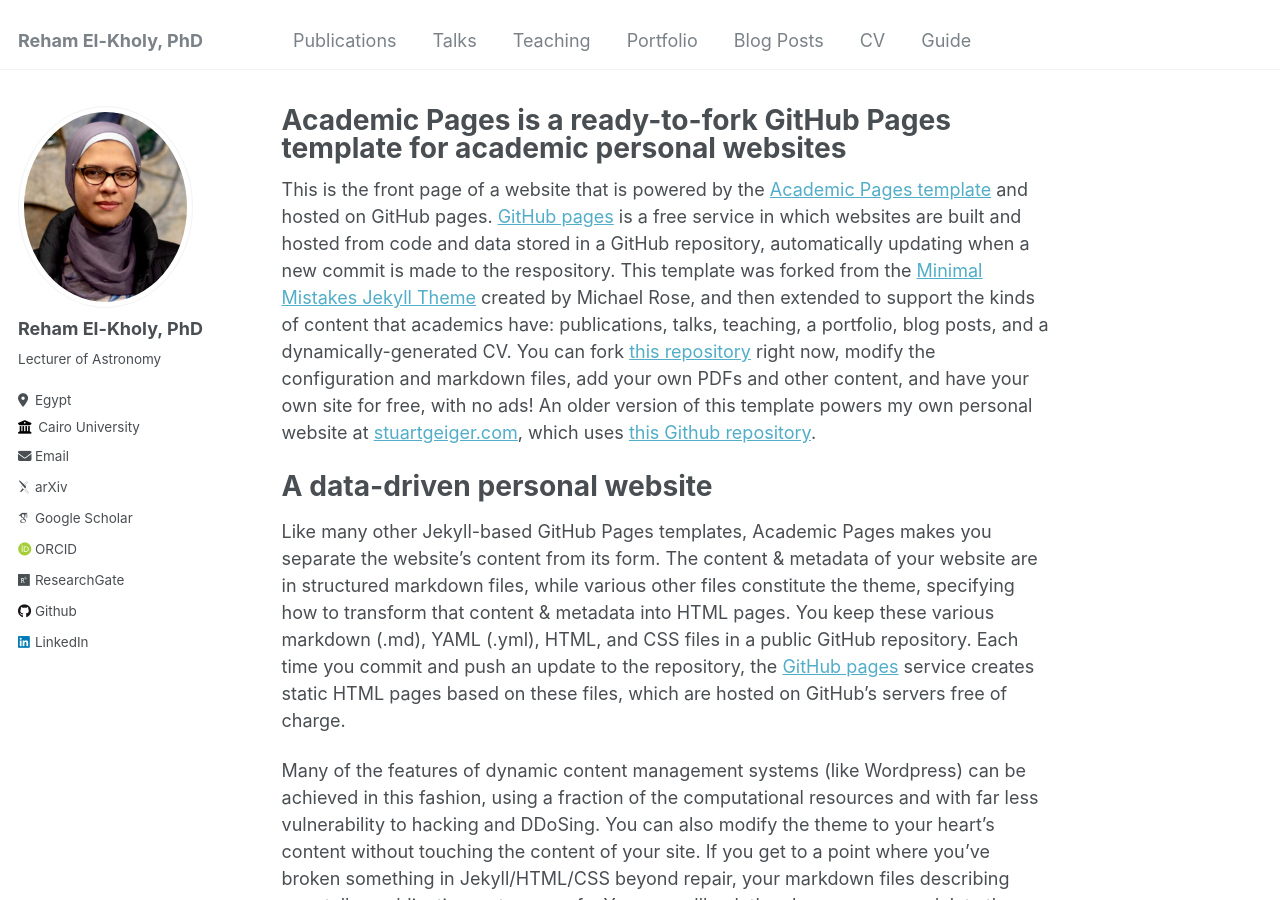
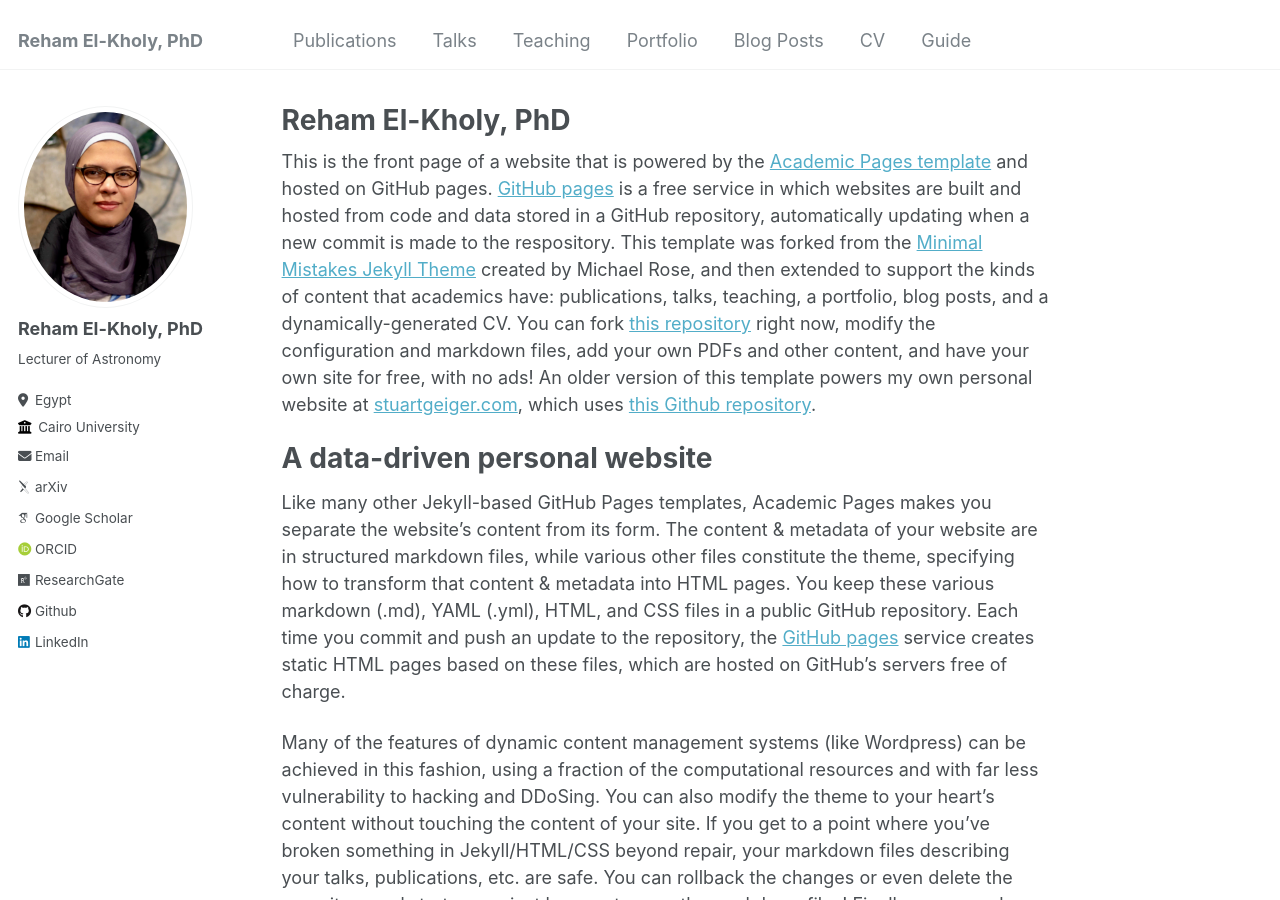
Before and after one commit to rehamelkholy/rehamelkholy.github.io, a Jekyll site: the page built from _pages/about.md, in a window 1280 px wide and 900 px high. Built offline with Jekyll 4.4.1, drawn with Linux system fonts in a browser that asks for light colours; some web fonts are replaced.

Commit message:
Update about.md

```diff
--- a/_pages/about.md
+++ b/_pages/about.md
@@ -1,6 +1,6 @@
 ---
 permalink: /
-title: "Academic Pages is a ready-to-fork GitHub Pages template for academic personal websites"
+title: "Reham El-Kholy, PhD"
 author_profile: true
 redirect_from:
   - /about/
```
